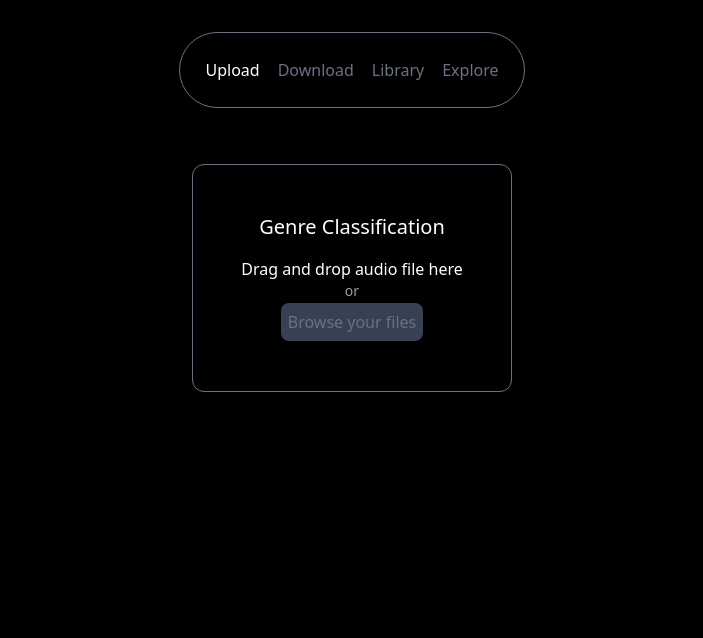
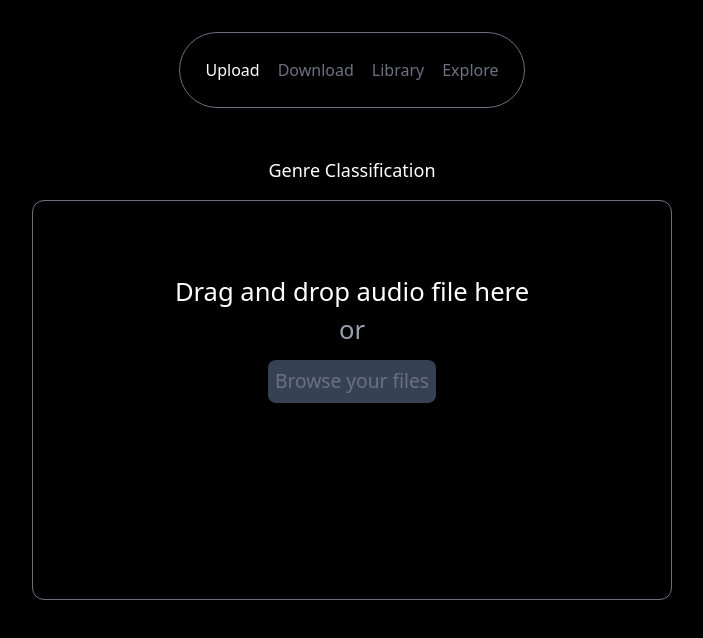
Before and after one commit to bmai1/museko, a React (Vite) app in the folder msko/: page / in a window 1280 px wide. Shown: the top 638 px of the page, without its empty margins (288-991 px from the left). Built offline with nearby package versions, Linux system fonts and the light colour scheme.

Commit message:
Dynamic sizing for upload div

```diff
--- a/msko/src-tauri/tauri.conf.json
+++ b/msko/src-tauri/tauri.conf.json
@@ -15,6 +15,8 @@
         "title": "msko",
         "width": 800,
         "height": 800,
+        "minWidth": 500,
+        "minHeight": 500,
         "dragDropEnabled": false
       }
     ],
--- a/msko/src/App.css
+++ b/msko/src/App.css
@@ -2,10 +2,10 @@
 
 body {
   background-color: black;
-  color: white;
+  /* color: white;
   display: flex;
   justify-content: center;
-  align-items: center;
+  align-items: center; */
 }
 
 button {
--- a/msko/src/App.tsx
+++ b/msko/src/App.tsx
@@ -2,7 +2,7 @@ import { useState } from "react";
 import Navbar from "./components/Navbar";
 import Upload from "./pages/Upload";
 import Download from "./pages/Download";
-// import Library from "./pages/Library";
+import Library from "./pages/Library";
 import Explore from "./pages/Explore";
 
 import "./App.css";
@@ -11,12 +11,12 @@ function App() {
   const [page, setPage] = useState("upload");
 
   return (
-    <div className="min-h-screen bg-black">
+    <div className="min-h-screen text-white bg-black">
       <Navbar page={page} setPage={setPage} />
       <main className="p-6">
         {page === "upload" && <Upload />}
         {page === "download" && <Download />}
-        {/* {page === "library" && <Library />} */}
+        {page === "library" && <Library />}
         {page === "explore" && <Explore />}
       </main>
     </div>
--- a/msko/src/components/Classifier.tsx
+++ b/msko/src/components/Classifier.tsx
@@ -26,13 +26,12 @@ function FileUpload({ onFileProcessed }) {
   return (
     <div
       {...getRootProps()}
-      className={`file-upload ${isDragActive ? "bg-gray-500 border-white" : ""} rounded-xl border border-gray-500 p-12 text-center`}
+      className={`w-[clamp(200px,50vw,800px)] h-[clamp(200px,50vh,800px)] file-upload ${isDragActive ? "bg-gray-500 border-white" : ""} rounded-xl border border-gray-500 p-12 text-center`}
     >
-      <h2 className="mb-4 text-xl">Genre Classification</h2>
       <input {...getInputProps()} />
-      <p>Drag and drop audio file here</p>
-      <p className="text-sm text-gray-400">or</p>
-      <button className="cursor-pointer rounded-lg bg-gray-700 px-4 py-2 text-gray-500">Browse your files</button>
+      <p className="mt-[3vh] text-[clamp(1rem,2vw,2.5rem)]">Drag and drop audio file here</p>
+      <p className="text-[clamp(1rem,2vw,2.5rem)] mb-[1vh] text-gray-400">or</p>
+      <button className="cursor-pointer rounded-lg bg-gray-700 px-4 py-2 text-[clamp(1rem,1.5vw,2rem)] text-gray-500">Browse your files</button>
     </div>
 
   );
@@ -52,7 +51,7 @@ function GenrePlot({ filename }) {
 
   return (
     <div>
-      <h2 className="mb-2 text-lg font-bold">Genre Plot for {filename}</h2>
+      <h2 className="mb-2 truncate w-100">Predicted genres for {filename}</h2>
       {plotPath ? (
         <img
           src={plotPath}
@@ -69,7 +68,7 @@ function GenrePlot({ filename }) {
 export default function Classifier() {
   const [processedFile, setProcessedFile] = useState<string | null>(null);
   return (
-    <div>
+    <div className="">
       {processedFile ? (
         <GenrePlot filename={processedFile} />
       ) : (
--- a/msko/src/pages/Upload.tsx
+++ b/msko/src/pages/Upload.tsx
@@ -2,7 +2,8 @@ import Classifier from "../components/Classifier";
 
 export default function Upload() {
   return (
-    <div className="mt-8 flex flex-col items-center">
+    <div className="mt-[3vh] flex flex-col items-center">
+      <h2 className="mb-4 text-lg">Genre Classification</h2>
       <Classifier />
     </div>
   );
```
